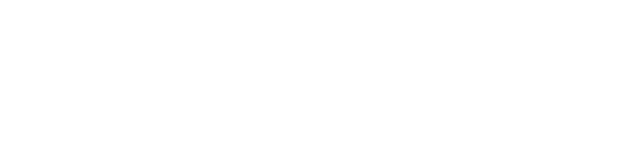
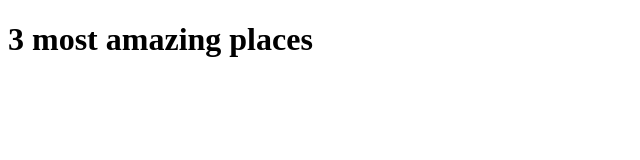
Before and after one commit to andersonlzcosta/git-workshop, a plain HTML site: page index.html in a window 1280 px wide. Shown: the whole page, without its empty margins (0-640 px from the left). Drawn offline with Linux system fonts and the light colour scheme.

Commit message:
added the firs header on the index html

```diff
--- a/index.html
+++ b/index.html
@@ -5,6 +5,6 @@
   <title>Paradises all over the world</title>
 </head>
 <body>
-
+  <h1>3 most amazing places</h1>
 </body>
 </html>
```
